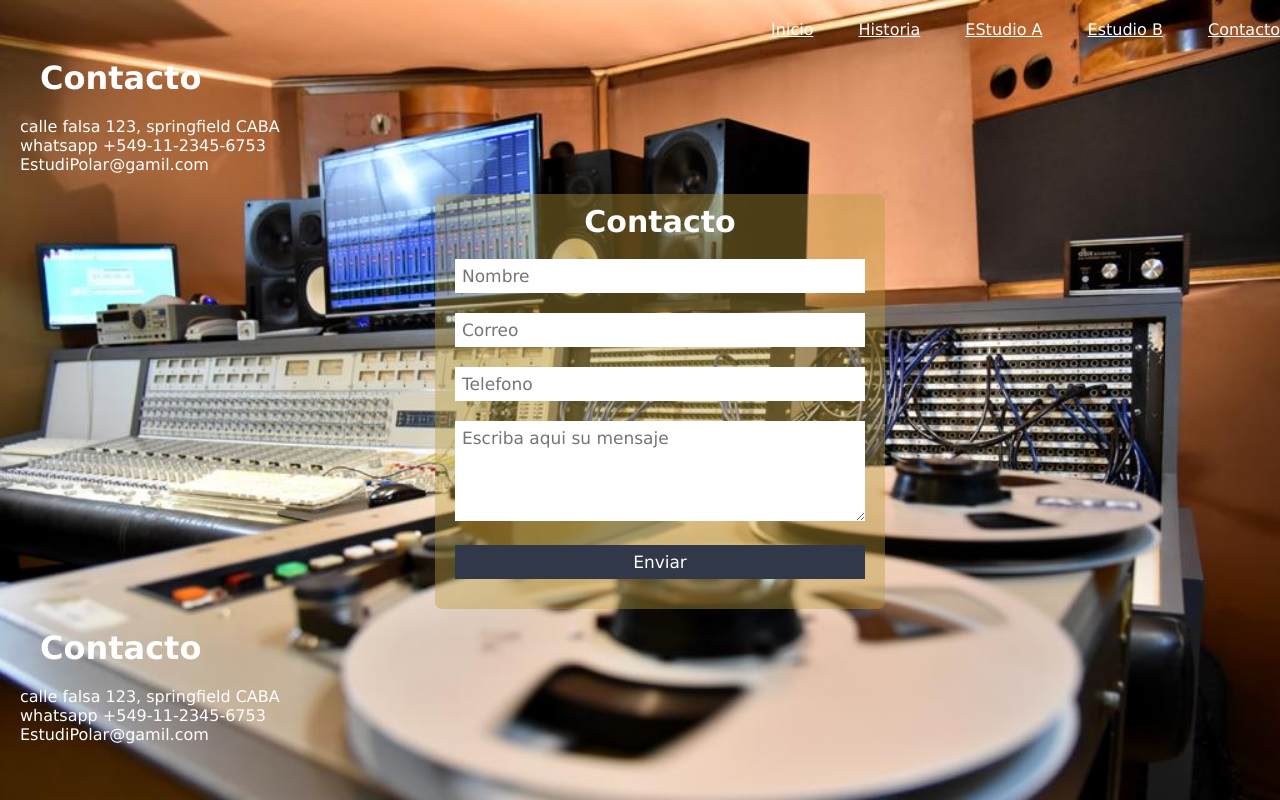
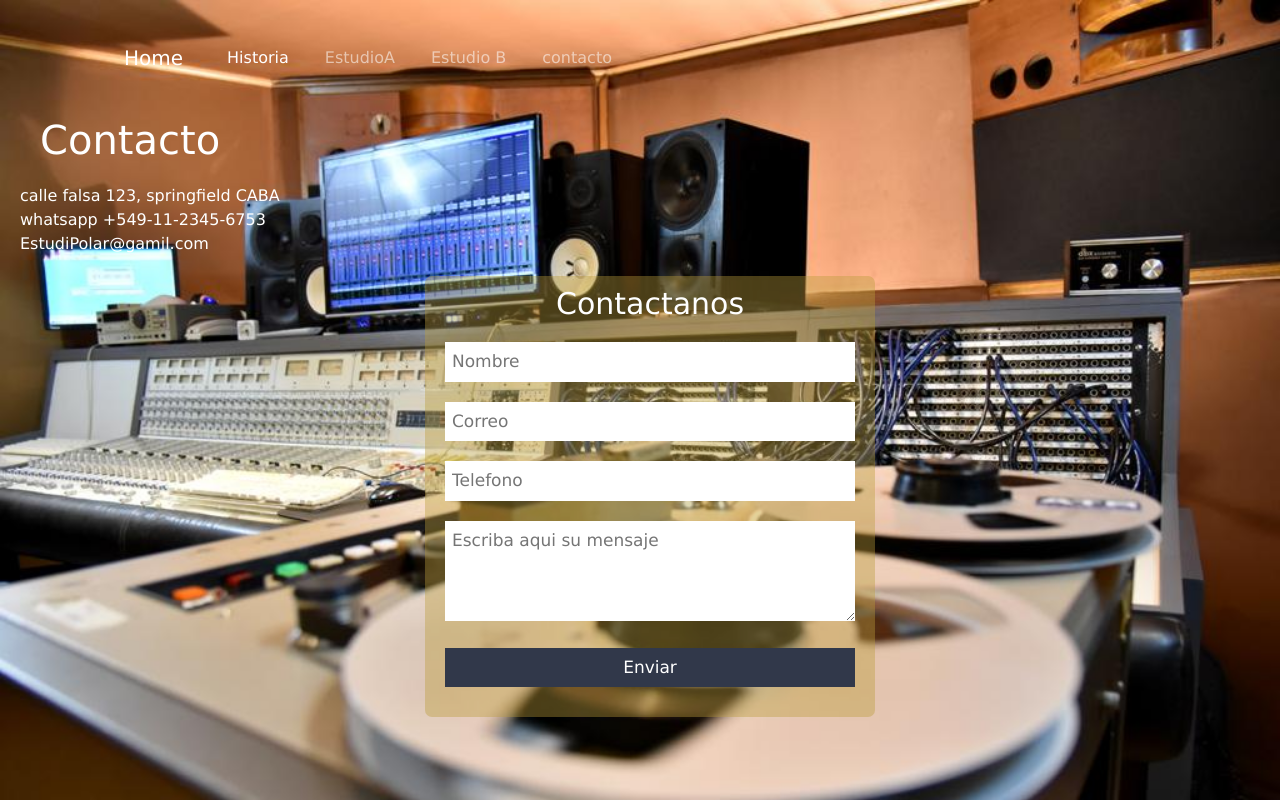
Before and after one commit to DanielArambulo/proyecto-final-parte-2, a website: page indexContacto.html in a window 1280 px wide. Shown: the top 800 px of the page. Drawn offline with nearby package versions, Linux system fonts and the light colour scheme; a web font is replaced by a local one.

Commit message:
tercera entrega del proyecto final

```diff
--- a/indexContacto.html
+++ b/indexContacto.html
@@ -4,20 +4,40 @@
     <meta charset="UTF-8">
     <meta http-equiv="X-UA-Compatible" content="IE=edge">
     <meta name="viewport" content="width=device-width, initial-scale=1.0">
+    <link href="https://cdn.jsdelivr.net/npm/bootstrap@5.1.3/dist/css/bootstrap.min.css" rel="stylesheet" integrity="sha384-1BmE4kWBq78iYhFldvKuhfTAU6auU8tT94WrHftjDbrCEXSU1oBoqyl2QvZ6jIW3" crossorigin="anonymous">
     <title>Estudio polar</title>
     <link rel="stylesheet" href="styleContacto.css">
-    <style>@import url('https://fonts.googleapis.com/css2?family=Palette+Mosaic&display=swap');</style>
+
 </head>
 <body>
-    <div>
-        <nav>
-            <a href="index.html">Inicio</a>
-            <a href="indexHistoria.html">Historia</a>
-            <a href="indexEstudioA.html">EStudio A</a>
-            <a href="indexEstudioB.html">Estudio B</a>
-            <a href="indexContacto.html">Contacto</a>
-        </nav>
-    </div>
+    <header>
+
+        <div class="container">
+            <nav class="navbar navbar-expand-lg navbar-dark bg-whith">
+                <div class="container-fluid">
+                <a class="navbar-brand" href="index.html">Home</a>
+                <button class="navbar-toggler" type="button" data-bs-toggle="collapse" data-bs-target="#navbarNav" aria-controls="navbarNav" aria-expanded="false" aria-label="Toggle navigation">
+                    <span class="navbar-toggler-icon"></span>
+                </button>
+                <div class="collapse navbar-collapse" id="navbarNav">
+                    <ul class="navbar-nav">
+                    <li class="nav-item">
+                        <a class="nav-link active" aria-current="page" href="indexHistoria.html">Historia</a>
+                    </li>
+                    <li class="nav-item">
+                        <a class="nav-link" href="indexEstudioA.html">EstudioA</a>
+                    </li>
+                    <li class="nav-item">
+                        <a class="nav-link" href="indexEstudioB.html">Estudio B</a>
+                    </li>
+                    <li class="nav-item">
+                        <a class="nav-link" href="indexContacto.html">contacto</a>
+                    </li>
+                    </ul>
+                </div>
+            </nav>
+        </div>
+        </header>
 
 
     <h1>Contacto</h1>
@@ -25,7 +45,7 @@
     <main>whatsapp +549-11-2345-6753</main>
     <main>EstudiPolar@gamil.com</main>
     <form action="">
-        <h2>Contacto</h2>
+        <h2>Contactanos</h2>
         <input type="text" name="Nombre" placeholder="Nombre">
         <input type="text" name="Correo" placeholder="Correo">
         <input type="text" name="Telefono" placeholder="Telefono" >
@@ -61,17 +81,6 @@
 
 
 
-
+    <script src="https://cdn.jsdelivr.net/npm/bootstrap@5.1.3/dist/js/bootstrap.bundle.min.js" integrity="sha384-ka7Sk0Gln4gmtz2MlQnikT1wXgYsOg+OMhuP+IlRH9sENBO0LRn5q+8nbTov4+1p" crossorigin="anonymous"></script>
 </body>
 </html>
-
-
-
-
-
-
-
-<h1>Contacto</h1>
-<main> calle falsa 123, springfield CABA</main>
-<main>whatsapp +549-11-2345-6753</main>
-<main>EstudiPolar@gamil.com</main>
--- /dev/null
+++ b/scss/sass2/_operaciones.scss
@@ -0,0 +1 @@
+@import "../variables/variables";
--- /dev/null
+++ b/scss/variables/_variables.scss
@@ -0,0 +1,2 @@
+$size: 20px;
+$fondo-de-color: red;
--- a/styleEstudioA.css
+++ b/styleEstudioA.css
@@ -9,6 +9,7 @@ body{
     margin: 0px;
     padding: 0px;
 }
+
 nav{
     margin: 10px;
     padding: 10px;
--- a/styleEstudioB.css
+++ b/styleEstudioB.css
@@ -9,6 +9,7 @@ body{
     padding: 10px;
 
 }
+
 nav{
     padding: 10px;
     margin: 10px;
--- a/styleHistoria.css
+++ b/styleHistoria.css
@@ -10,6 +10,7 @@ body{
     padding: 10px;
 
 }
+
 nav{
     text-align: end;
     padding: 10px;
```
Also changed, not shown: index.html (+0 -1 lines), package.json (added, +25 -0 lines), css/style.css (added), img/polar-logo.webp (added), scss/main.scss (added), scss/partials/_header.scss (added), scss/partials/_section.scss (added), scss/sass2/_extend.scss (added), scss/sass2/_mixins.scss (added), style.css, styleContacto.css (line endings or trailing spaces), 1 other file.
